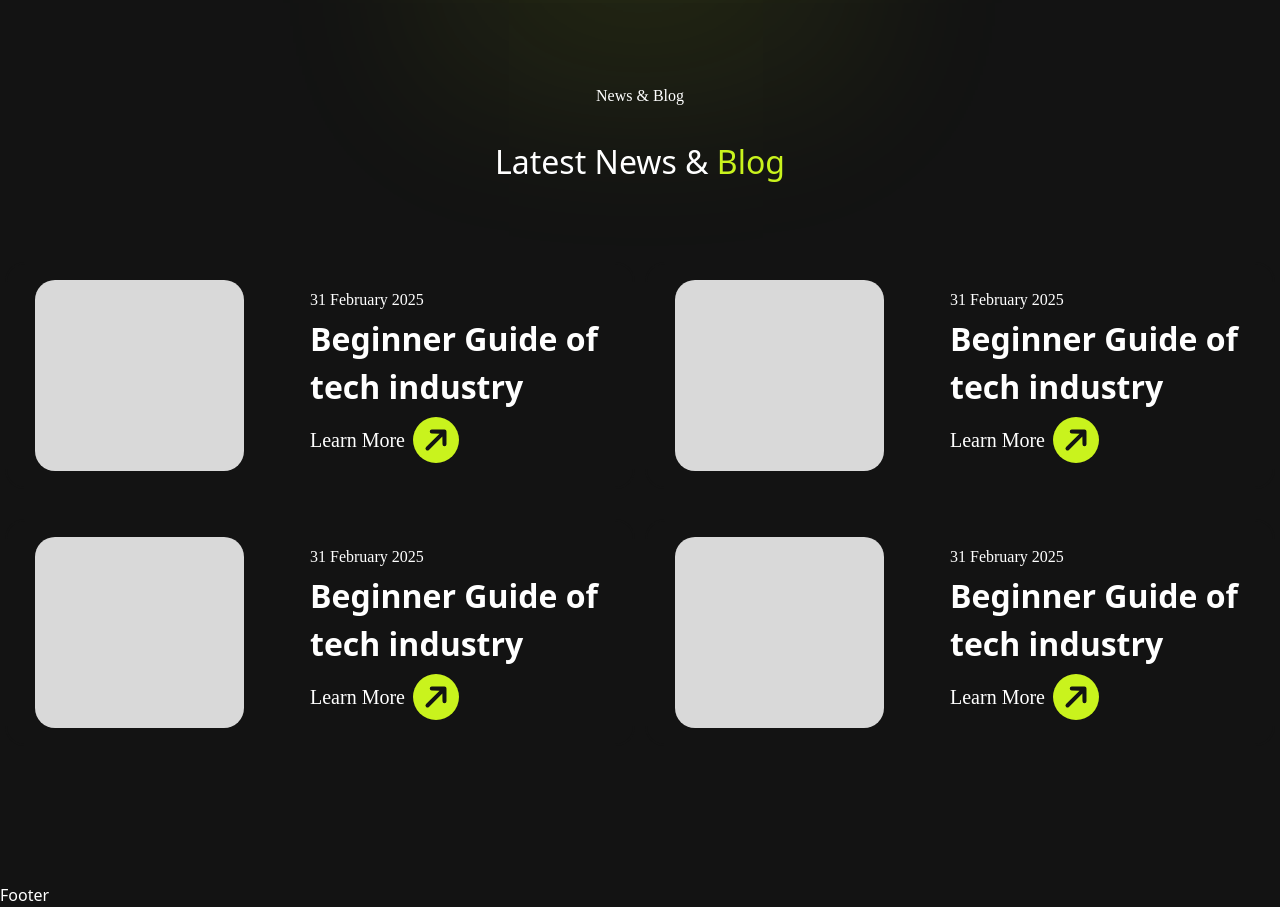
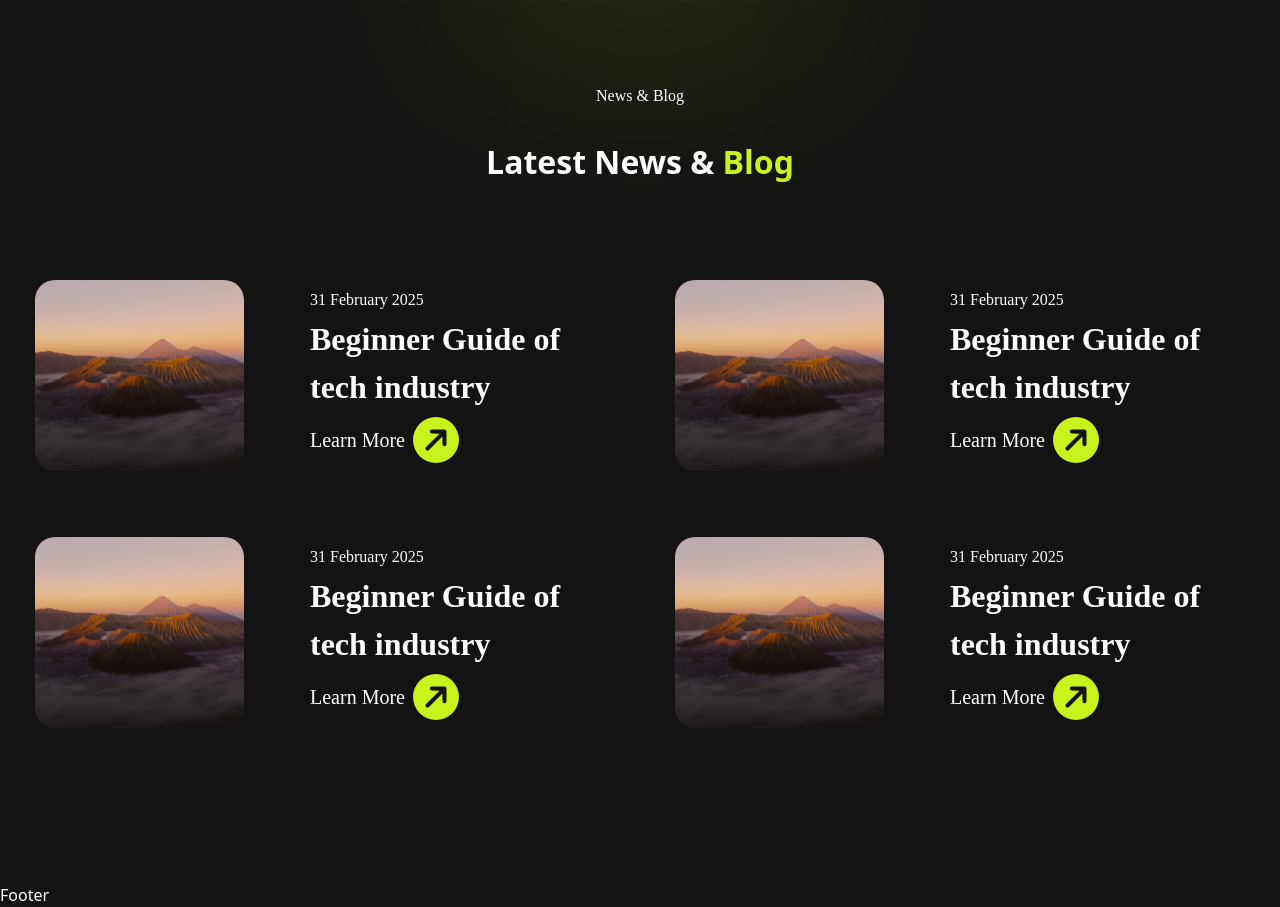
Before and after one commit to meheraj786/my-portfolio, a React (Vite) app: page / in a window 1280 px wide. Shown: the part 5840-6747 px from the top of the page. Built offline with nearby package versions, Linux system fonts and the light colour scheme.

Commit message:
blog done

```diff
--- a/src/css/home.css
+++ b/src/css/home.css
@@ -389,6 +389,8 @@ overflow-y: scroll;
   display: flex;
   justify-content: space-around;
   align-items: center;
+  transition: .5s ease-in-out;
+
 }
 .blog .cards .card:hover{
   width: 630px;
@@ -402,13 +404,24 @@ overflow-y: scroll;
   border-radius: 20px;
   background: #D9D9D9;
 }
+
 .blog .cards .card h5{
   font-size: 32px;
   width: 295px;
   font-weight: 700 ;
+  font-family: "Lexend";
 }
-.blog .cards .card img{
+.blog .cards .card .img{
+/* background: url(../assets/blogImg.jpg); */
+background-position: center;
+background-size: cover;
+overflow: hidden;
 
+
+}
+.blog .cards .card:hover img{
+  transform: scale(1.3);
+  transition: .5s ease-in-out;
 }
 
 
--- a/src/pages/Home.jsx
+++ b/src/pages/Home.jsx
@@ -2,6 +2,7 @@ import React from "react";
 import bannerShape from "../assets/Group 31.png";
 import "../css/home.css";
 import projectImg from "../assets/Digital Agency.png"
+import blogImg from "../assets/blogImg.jpg"
 
 function Home() {
   return (
@@ -787,11 +788,13 @@ function Home() {
       <div className="container">
         <div className="title text-center">
           <p>News & Blog</p>
-          <h2 className="text-[32px] mt-[30px] mb-[76px] text-bold">Latest News & <span className="text-[#C9F31D] ">Blog</span></h2>
+          <h2 className="text-[32px] mt-[30px] mb-[76px] h2 font-bold">Latest News & <span className="text-[#C9F31D] ">Blog</span></h2>
         </div>
         <div className="grid mb-[30px] cards lg:grid-cols-12">
           <div className="card mb-[30px] lg:col-span-6 col-span-12 mx-auto">
-            <div className="img mr-[10px]"></div>
+            <div className="img mr-[10px]">
+              <img className="w-full h-full" src={blogImg} alt="" />
+            </div>
             <div className="description">
               <p>31 February 2025</p>
               <h5 className=" mt-[3px] mb-[6px] font-bold">Beginner Guide of tech industry</h5>
@@ -817,7 +820,9 @@ function Home() {
 
           </div>
           <div className="card lg:col-span-6 col-span-12 mx-auto">
-            <div className="img mr-[10px]"></div>
+            <div className="img mr-[10px]">
+            <img className="w-full h-full" src={blogImg} alt="" />
+            </div>
             <div className="description">
               <p>31 February 2025</p>
               <h5 className=" mt-[3px] mb-[6px] font-bold">Beginner Guide of tech industry</h5>
@@ -843,7 +848,9 @@ function Home() {
 
           </div>
           <div className="card lg:col-span-6 col-span-12 mx-auto">
-            <div className="img mr-[10px]"></div>
+            <div className="img mr-[10px]">
+            <img className="w-full h-full" src={blogImg} alt="" />
+            </div>
             <div className="description">
               <p>31 February 2025</p>
               <h5 className=" mt-[3px] mb-[6px] font-bold">Beginner Guide of tech industry</h5>
@@ -869,7 +876,9 @@ function Home() {
 
           </div>
           <div className="card lg:col-span-6 col-span-12 mx-auto">
-            <div className="img mr-[10px]"></div>
+            <div className="img mr-[10px]">
+            <img className="w-full h-full" src={blogImg} alt="" />
+            </div>
             <div className="description">
               <p>31 February 2025</p>
               <h5 className=" mt-[3px] mb-[6px] font-bold">Beginner Guide of tech industry</h5>
```
Also changed, not shown: src/assets/blogImg.jpg (added).
